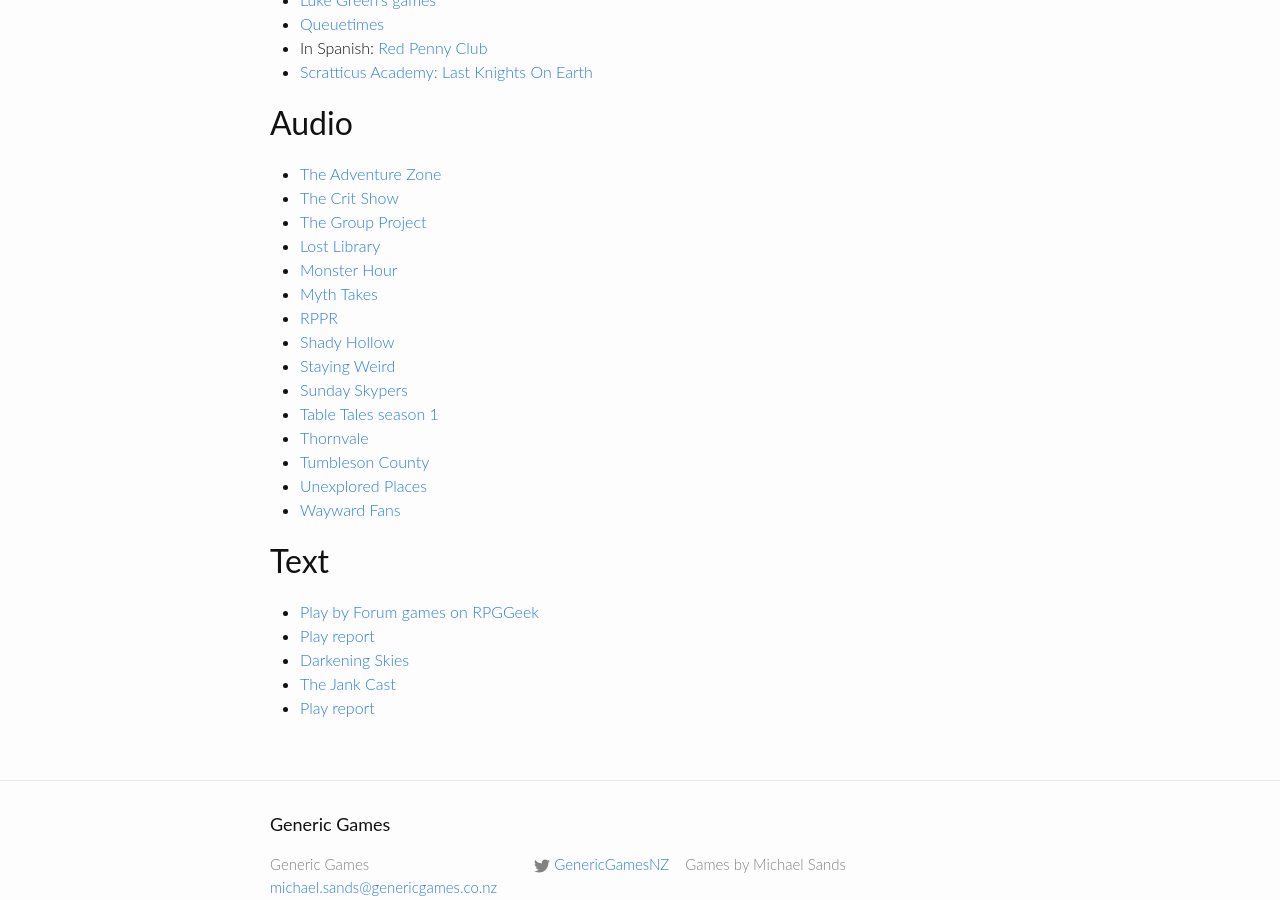
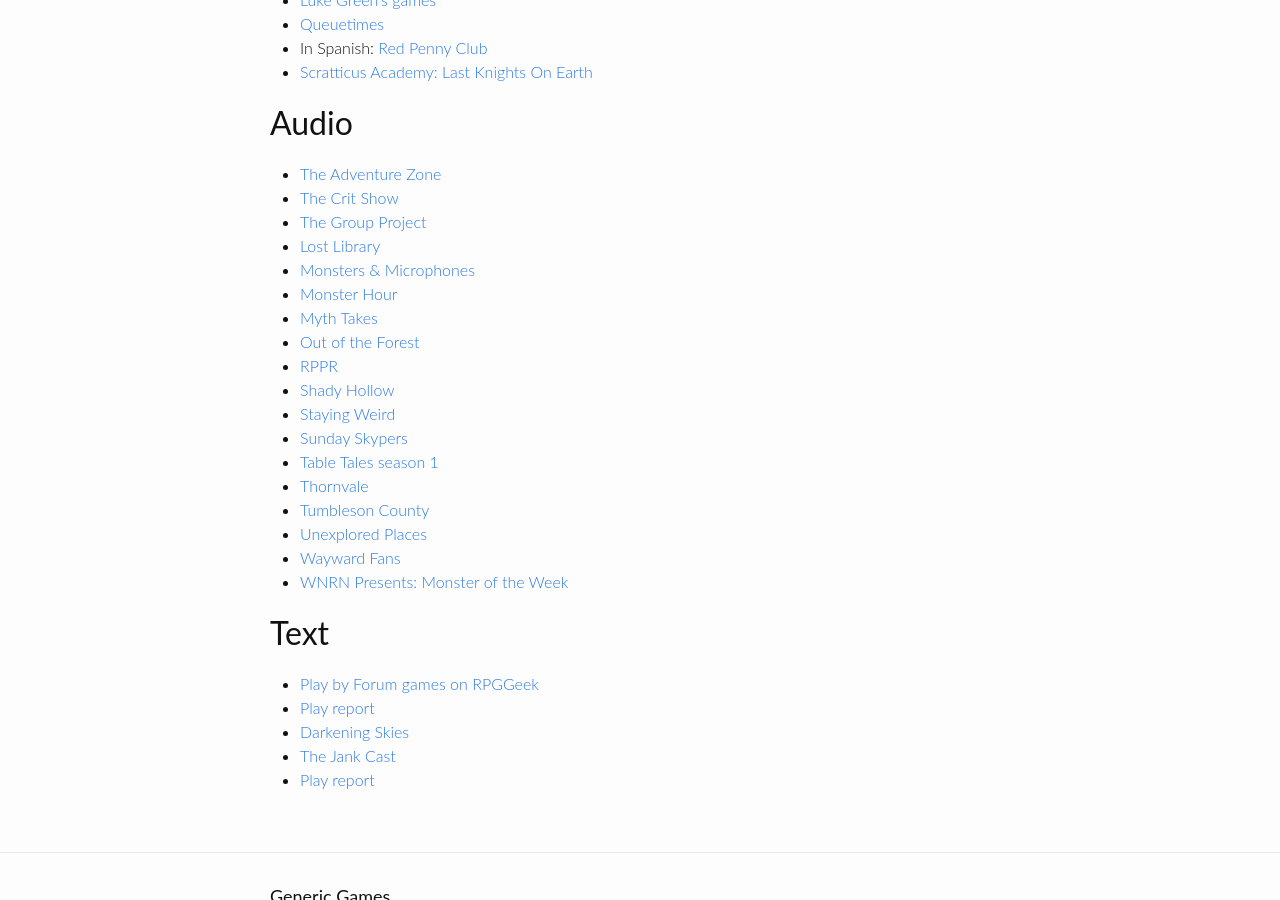
Before and after one commit to michael-sands/generic_games_site, a Jekyll site: the page built from motw_actual_plays.md, in a window 1280 px wide and 900 px high, scrolled down 524 px. Built offline with Jekyll 4.4.1, drawn with Linux system fonts in a browser that asks for light colours.

Commit message:
add a few more podcasts

```diff
--- a/motw_actual_plays.md
+++ b/motw_actual_plays.md
@@ -29,8 +29,10 @@
 * [The Crit Show](https://thecritshowpodcast.com/)
 * [The Group Project](https://thegroupproject.com/)
 * [Lost Library](https://itunes.apple.com/us/podcast/the-lost-library/id1358744382)
+* [Monsters & Microphones](https://anchor.fm/monstersandmicrophones)
 * [Monster Hour](https://podcasts.apple.com/us/podcast/monster-hour/id1473549676?fbclid=IwAR3SLdw5BEsat3X8FQgwzORXb2_3iOeaAv7R-x0lg9Y6MtZ57u6735zNmJM)
 * [Myth Takes](https://open.spotify.com/show/5LDvlARiOYzuHwxjHY7DoH)
+* [Out of the Forest](https://anchor.fm/theforestcast)
 * [RPPR](http://actualplay.roleplayingpublicradio.com/category/systems/powered-by-the-apocalypse/monster-of-the-week/)
 * [Shady Hollow](http://welcometoshadyhollow.com/)
 * [Staying Weird](https://soundcloud.com/staying-weird/)
@@ -40,6 +42,7 @@
 * [Tumbleson County](https://soundcloud.com/minionworks/sets/troublesome-times-in-tumbleson)
 * [Unexplored Places](https://unexploredcast.tumblr.com/)
 * [Wayward Fans](http://www.thewaywardfans.com/podcasts/?tag=Monster+of+the+Week)
+* [WNRN Presents: Monster of the Week](https://soundcloud.com/wnrn/sets/wnrn-monster-of-the-week)
 
 Text
 ----
```
